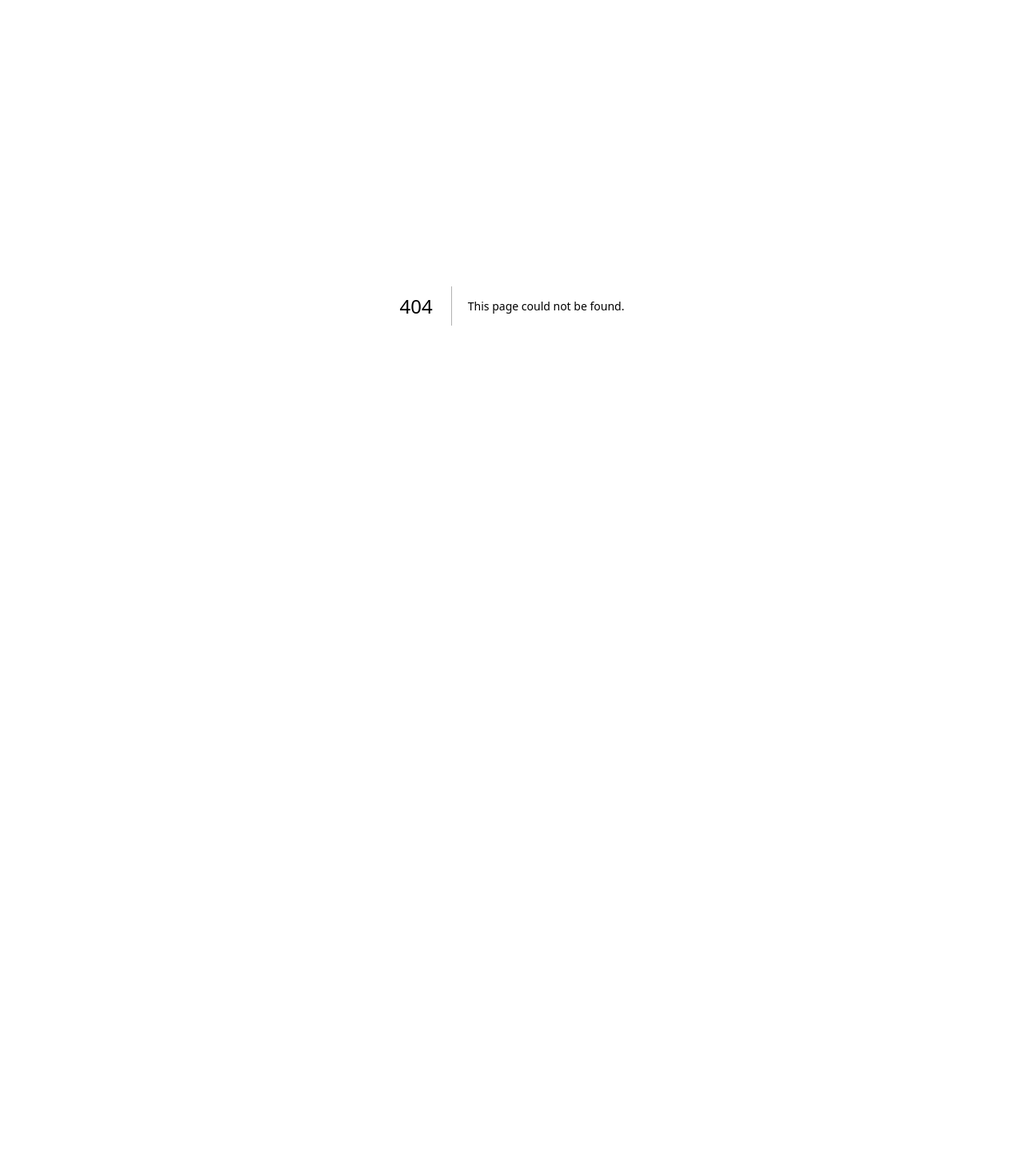
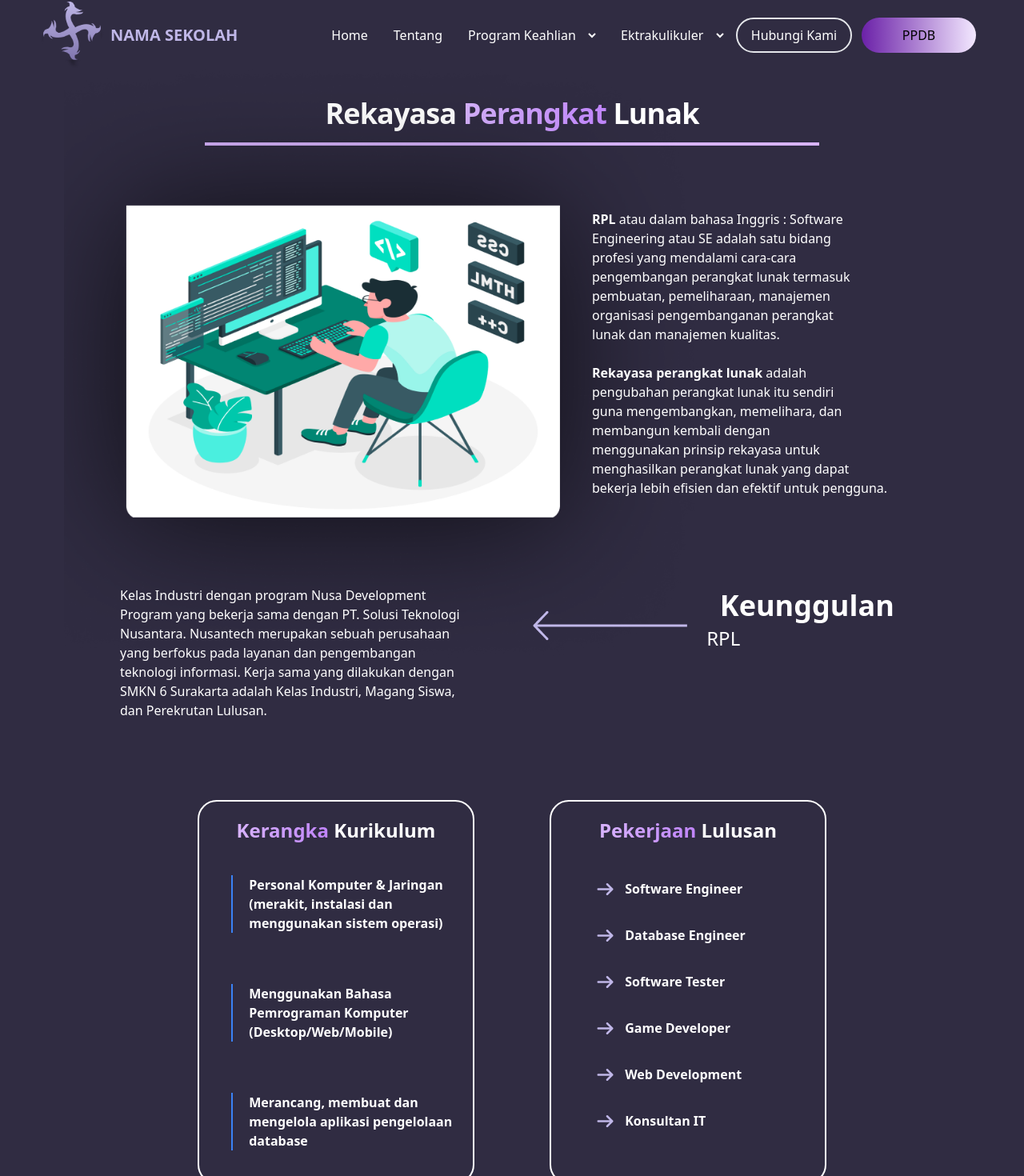
Before and after one commit to Aegist404/KelasTambahan-Kelompok-1, a Next.js app in the folder frontend/: page /Detail in a window 1280 px wide. Before the commit this address had no page. Shown: the part 18-1488 px from the top of the page at 80% size. Before the commit the page ends 800 px from the top, so only its background shows below. Built offline with nearby package versions, Linux system fonts and the light colour scheme.

Commit message:
Menambahkan halaman Detail Program Keahlian

```diff
--- a/frontend/src/components/DetailProgramKeahlian/Rpl.jsx
+++ b/frontend/src/components/DetailProgramKeahlian/Rpl.jsx
@@ -9,7 +9,7 @@ const Rpl = () => {
           </span>{" "}
           Lunak
         </h1>
-        <hr className="w-[60%] ml-[20%] mt-4 py-2" />
+        <hr className="w-[60%] ml-[20%] mt-4 border border-solid border-purple-300 h-1 bg-purple-300"/>
       </div>
 
       <div className="flex justify-center">
@@ -17,7 +17,7 @@ const Rpl = () => {
             src="./images/programer.png"
             alt="Gambar"
             width={800}
-            className="mt-[-120px] ml-[60px]"
+            className="mt-[-120px] ml-[80px]"
           />
         <div className="w-1/2  text-white ml-[-140px] mt-[80px]">
           <p>
@@ -27,16 +27,51 @@ const Rpl = () => {
             pengembanganan perangkat <br /> lunak dan manajemen kualitas. <br /><br />
             <b>Rekayasa perangkat lunak</b> adalah <br /> pengubahan perangkat lunak itu sendiri <br /> guna
             mengembangkan, memelihara, dan <br /> membangun kembali dengan <br /> menggunakan
-            prinsip reakayasa untuk <br /> menghasilkan perangkat lunak yang dapat <br />
+            prinsip rekayasa untuk <br /> menghasilkan perangkat lunak yang dapat <br />
             bekerja lebih efisien dan efektif untuk pengguna.
           </p>
         </div>
       </div>
 
       <div className="text-white flex gap-20">
-        <p className="ml-[130px] mt-[-50px]">Kelas Industri dengan program Nusa Development <br /> Program yang bekerja sama dengan PT. Solusi Teknologi <br /> Nusantara. Nusantech merupakan sebuah perusahaan <br /> yang berfokus pada layanan dan pengembangan <br /> teknologi informasi. Kerja sama yang dilakukan dengan <br /> SMKN 6 Surakarta adalah Kelas Industri, Magang Siswa, <br /> dan Perekrutan Lulusan.</p>
-        <img src="./images/arrowLeft.png" className="absolute ml-[50%] mt-[-40px]"/>
-        <h1 className="text-4xl ml-[260px] mt-[-40px] font-bold">Keunggulan</h1><span className="text-2xl absolute ml-[69%]">RPL</span>
+        <p className="ml-[150px] mt-[-100px]">Kelas Industri dengan program Nusa Development <br /> Program yang bekerja sama dengan PT. Solusi Teknologi <br /> Nusantara. Nusantech merupakan sebuah perusahaan <br /> yang berfokus pada layanan dan pengembangan <br /> teknologi informasi. Kerja sama yang dilakukan dengan <br /> SMKN 6 Surakarta adalah Kelas Industri, Magang Siswa, <br /> dan Perekrutan Lulusan.</p>
+        <img src="./images/arrowLeft.png" className="absolute ml-[50%] mt-[-100px]"/>
+        <h1 className="text-4xl ml-[245px] mt-[-95px] font-bold">Keunggulan</h1><span className="text-2xl absolute ml-[69%] mt-[-50px]">RPL</span>
+      </div>
+
+      <div className="flex text-white justify-around mt-[100px] h-[90vh]">
+        <div className="border-2 border-solid border-white w-[27%] h-[30rem] rounded-3xl font-bold">
+          <h1 className="text-center text-2xl mt-5"><span className="bg-gradient-to-r text-transparent bg-clip-text from-purple-300 to-purple-400 ">Kerangka</span> Kurikulum</h1>
+          <p className="border-l-2 border-blue-500  ml-10 pl-5 mt-10">Personal Komputer & Jaringan (merakit, instalasi dan menggunakan sistem operasi)</p>
+            <br />
+            <p className="border-l-2 border-blue-500 ml-10 pl-5 mt-10">Menggunakan Bahasa Pemrograman Komputer (Desktop/Web/Mobile)</p>
+            <br />
+            <p className="border-l-2 border-blue-500 ml-10 pl-5 mt-10">Merancang, membuat dan mengelola aplikasi pengelolaan database</p>
+        </div>
+
+        <div className="border-2 border-solid border-white w-[27%] h-[30rem] rounded-3xl font-bold ml-[-400px]">
+        <h1 className="text-center text-2xl mt-5"><span className="bg-gradient-to-r text-transparent bg-clip-text from-purple-300 to-purple-400">Pekerjaan</span> Lulusan </h1>
+        <div className="mt-[45px]">
+          <div className="flex mb-[33px]">
+          <img src="./images/icons/arrowRight2.svg" className="w-[25px] ml-[55px] text-red-500"/><h1 className="ml-3">Software Engineer</h1>
+          </div>
+          <div className="flex mb-[33px]">
+          <img src="./images/icons/arrowRight2.svg" className="w-[25px] ml-[55px]"/><h1 className="ml-3">Database Engineer</h1>
+          </div>
+           <div className="flex mb-[33px]">
+          <img src="./images/icons/arrowRight2.svg" className="w-[25px] ml-[55px]"/><h1 className="ml-3">Software Tester</h1>
+          </div>
+          <div className="flex mb-[33px]">
+            <img src="./images/icons/arrowRight2.svg" className="w-[25px] ml-[55px]"/><h1 className="ml-3">Game Developer</h1>
+          </div>
+          <div className="flex mb-[33px]">
+            <img src="./images/icons/arrowRight2.svg" className="w-[25px] ml-[55px]"/><h1 className="ml-3">Web Development</h1>
+          </div>
+          <div className="flex mb-[33px]">
+            <img src="./images/icons/arrowRight2.svg" className="w-[25px] ml-[55px]"/><h1 className="ml-3">Konsultan IT</h1>
+          </div>
+        </div>
+        </div>
       </div>
     </>
   );
--- a/frontend/src/components/Jumbotron/Jumbotron.jsx
+++ b/frontend/src/components/Jumbotron/Jumbotron.jsx
@@ -20,11 +20,11 @@ const Jumbotron = () => {
           <div className="mt-4 flex">
             <a
               href="#"
-              className="bg-gradient-to-r from-purple-400 to-purple-400 rounded-full flex py-2 px-6"
+              className="bg-gradient-to-r from-purple-400 to-purple-300 rounded-full flex py-2 px-6"
             >
               <span className="text-black font-bold mt-0.5 text-sm">SELENGKAPNYA</span>
               <img
-                src="/images/icons/arrow.svg"
+                src="/images/icons/arrowrIGHT.svg"
                 alt="arrowRight"
                 className="ml-2 mt-0.4"
               />
--- a/frontend/src/pages/DetailProgramKeahlian.js
+++ b/frontend/src/pages/Detail.js
@@ -1,10 +1,14 @@
 import Rpl from "@/components/DetailProgramKeahlian/Rpl";
+import Footer from "@/components/layouts/Footer";
+import Navbar from "@/components/layouts/Navbar";
 import React from "react";
 
 const Detail = () => {
   return (
     <>
+    <Navbar />
     <Rpl />
+    <Footer />
     </>
   );
 };
```
Also changed, not shown: frontend/public/images/icons/arrowRight2.svg (added).
